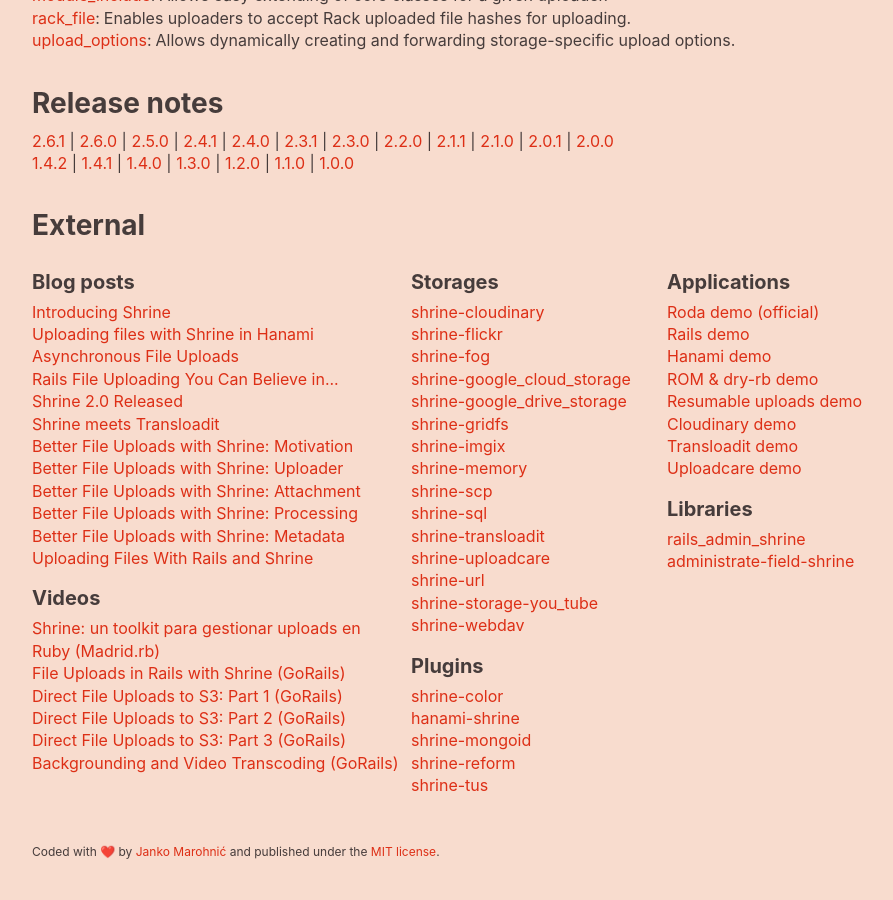
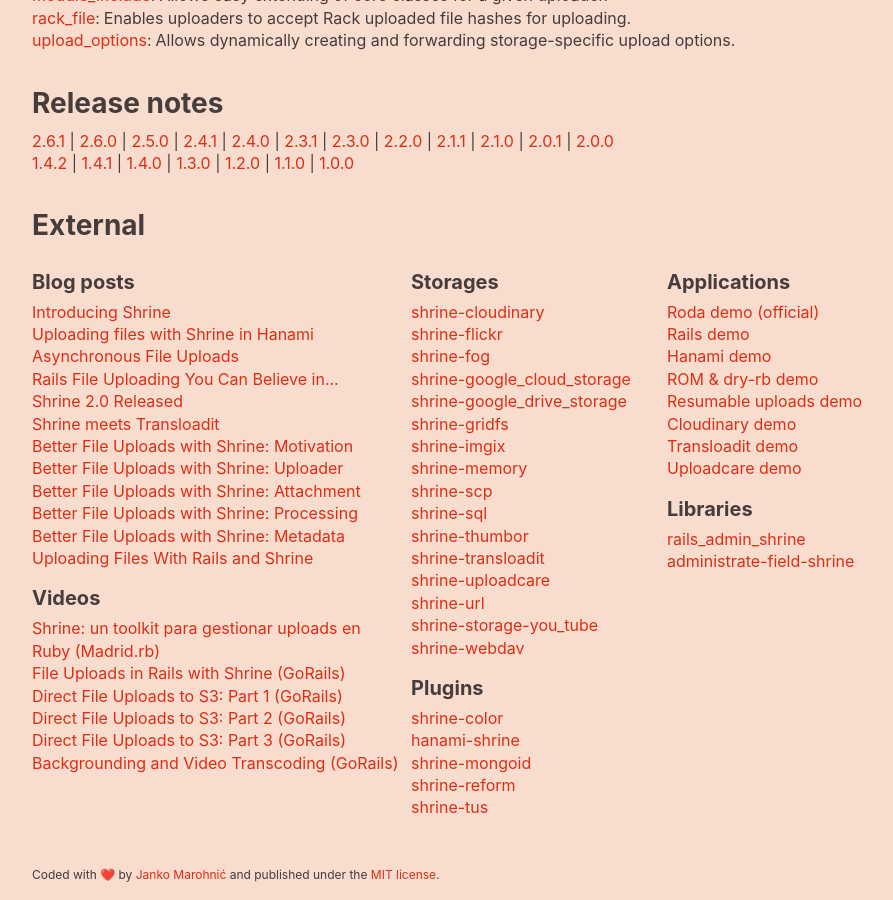
Before and after one commit to avinashcodeer/Romenics, a Jekyll site: the page built from www/index.html, in a window 1280 px wide and 900 px high, scrolled down 1705 px. Shown: the whole window, without its empty margins (106-999 px from the left). Built offline with Jekyll 4.4.1, drawn with Linux system fonts in a browser that asks for light colours; emoji names are drawn with the system emoji font; before the commit the page ends 2582 px from its top, so only the background shows below that.

Commit message:
Link shrine-thumbor on the website

```diff
--- a/www/_data/external.yml
+++ b/www/_data/external.yml
@@ -94,6 +94,9 @@
         name: shrine-sql
         url: https://github.com/janko-m/shrine-sql
       -
+        name: shrine-thumbor
+        url: https://github.com/havran/shrine-thumbor
+      -
         name: shrine-transloadit
         url: https://github.com/janko-m/shrine-transloadit
       -
```
